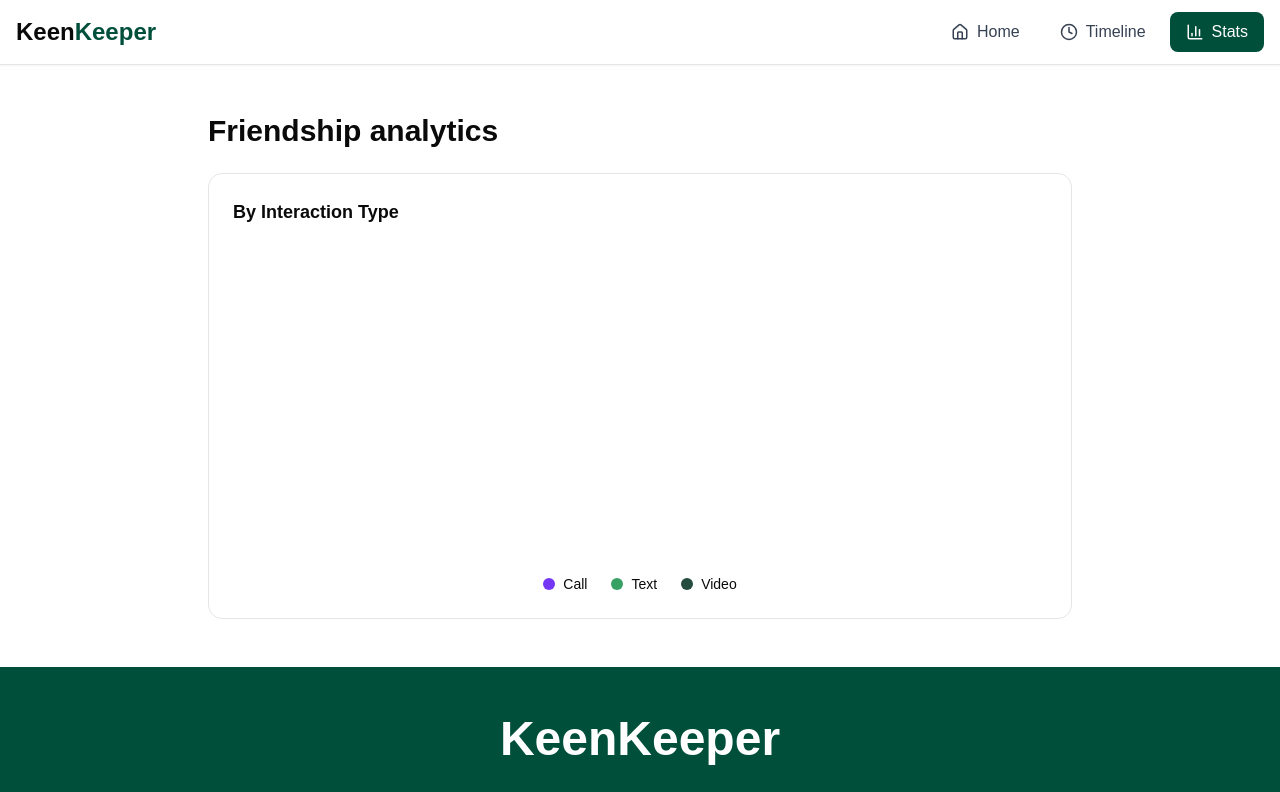
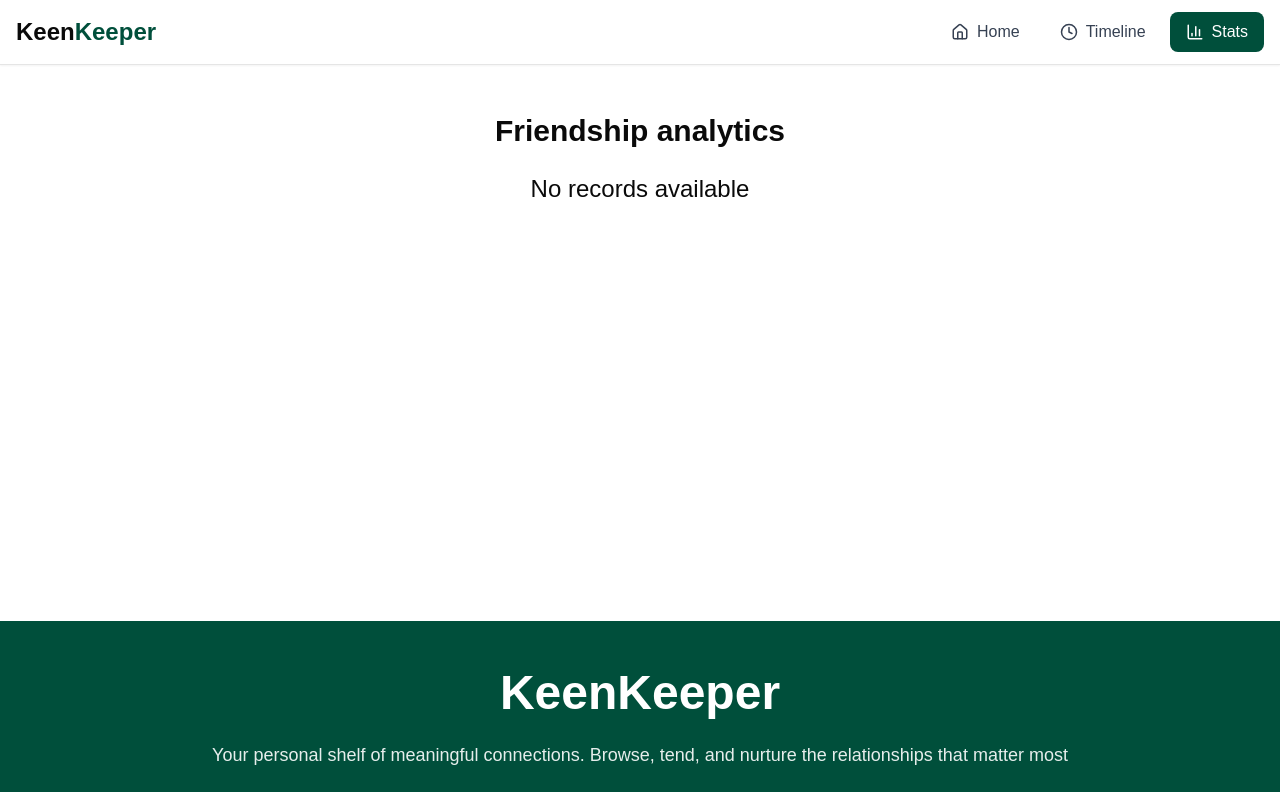
Before and after one commit to blitz-003/B13-A7-keen-keeper, a React (Vite) app: page /stats in a window 1280 px wide. Shown: the top 792 px of the page. Built offline with nearby package versions, Linux system fonts and the light colour scheme.

Commit message:
added no records found when no friends are there in stats page

```diff
--- a/src/pages/Dashboard/Dashboard.jsx
+++ b/src/pages/Dashboard/Dashboard.jsx
@@ -19,7 +19,7 @@ const Dashboard = () => {
   }, []);
 
   if (loading) {
-    return <p className="text-center">Loading friends...</p>;
+    return <p className="text-center text-3xl">Loading friends...</p>;
   }
 
   // Stats calculations
--- a/src/pages/Stats/Stats.jsx
+++ b/src/pages/Stats/Stats.jsx
@@ -20,12 +20,23 @@ const Analytics = () => {
   return (
     <div className="max-w-4xl mx-auto px-4 py-8 space-y-6">
       {/* TITLE */}
-      <h1 className="text-3xl font-bold">Friendship analytics</h1>
+      <h1 className="text-3xl font-bold text-center">Friendship analytics</h1>
 
-      {/* CARD */}
+      {stats[0].value == 0 && stats[1].value == 0 && stats[2].value == 0 ? (
+        <>
+          <div className="">
+            <p className="text-2xl min-h-[50vh] text-center">
+              No records available
+            </p>
+          </div>
+        </>
+      ) : (
+        <>
           <div className="border rounded-xl p-6 space-y-6">
             {/* CARD TITLE */}
-        <h2 className="text-lg font-semibold text-left">By Interaction Type</h2>
+            <h2 className="text-lg font-semibold text-left">
+              By Interaction Type
+            </h2>
 
             {/* CHART */}
             <div className="flex justify-center">
@@ -62,6 +73,9 @@ const Analytics = () => {
               ))}
             </div>
           </div>
+        </>
+      )}
+      {/* CARD */}
     </div>
   );
 };
```
Lines whose indentation alone changed are shown as unchanged.
